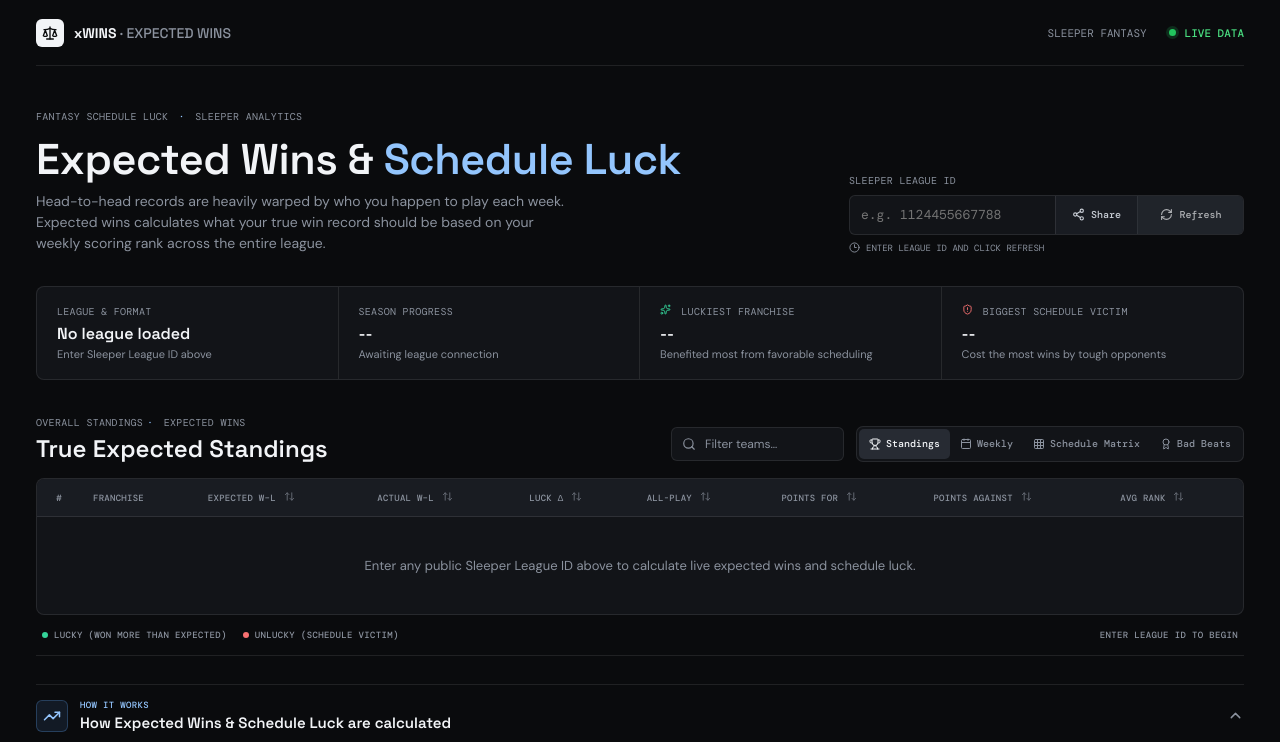
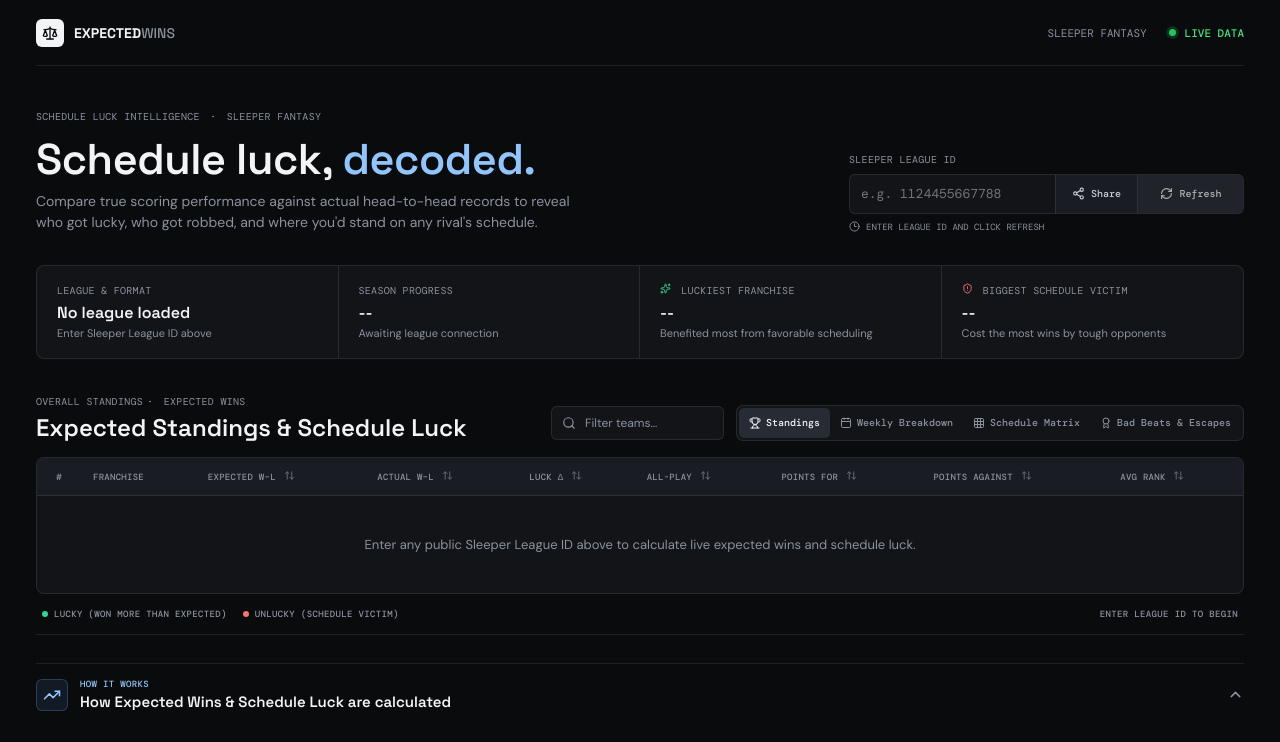
Before and after one commit to deep1130/fantasy-expected-wins, a React (Vite) app: page / in a window 1280 px wide. Shown: the top 742 px of the page. Built offline with nearby package versions, Linux system fonts and the light colour scheme; the HTML template or start-up script is replaced by a standard one.

Commit message:
Refine page titles and brand, prevent team names getting cut off in inspector, and do not auto-load saved league on empty entry

```diff
--- a/index.html
+++ b/index.html
@@ -4,7 +4,7 @@
     <meta charset="UTF-8" />
     <link rel="icon" type="image/svg+xml" href="/favicon.svg" />
     <meta name="viewport" content="width=device-width, initial-scale=1.0" />
-    <title>Fantasy Expected Wins · Sleeper Schedule Luck & xW Calculator</title>
+    <title>Expected Wins · Sleeper Schedule Luck & Analytics</title>
     <meta name="description" content="Calculate expected wins, schedule luck, and all-play standings for any Sleeper fantasy football league with head-to-head and median scoring." />
   </head>
   <body>
--- a/src/App.css
+++ b/src/App.css
@@ -1546,11 +1546,12 @@ tbody tr:active td.sticky-col {
   white-space: nowrap;
 }
 .m-summary-chip strong {
-  font: 600 12px var(--display);
+  font: 600 11.5px var(--display);
   color: var(--ink);
   white-space: nowrap;
   overflow: hidden;
   text-overflow: ellipsis;
+  max-width: 100%;
 }
 .chip-sub {
   font: 9.5px var(--mono);
@@ -1581,22 +1582,27 @@ tbody tr:active td.sticky-col {
 .m-sim-card-left {
   display: flex;
   flex-direction: column;
-  gap: 2px;
+  gap: 3px;
   min-width: 0;
+  flex: 1;
 }
 .m-sim-title {
-  font: 600 12.5px var(--display);
-  color: var(--ink);
-  white-space: nowrap;
-  overflow: hidden;
-  text-overflow: ellipsis;
+  font: 600 13px var(--display);
+  color: var(--ink);
+  white-space: normal;
+  word-break: break-word;
+  line-height: 1.35;
+}
+.m-sim-title strong {
+  color: var(--accent-text);
+  font-weight: 700;
 }
 .m-sim-desc {
   font: 10px var(--mono);
   color: var(--muted);
-  white-space: nowrap;
-  overflow: hidden;
-  text-overflow: ellipsis;
+  white-space: normal;
+  word-break: break-word;
+  line-height: 1.3;
 }
 .m-sim-card-right {
   display: flex;
--- a/src/App.tsx
+++ b/src/App.tsx
@@ -50,8 +50,6 @@ function getInitialLeagueId(): string {
     if (fromQuery && fromQuery.trim()) return fromQuery.trim()
     const fromHash = window.location.hash.replace(/^#\/?/, '').trim()
     if (fromHash && /^\d+$/.test(fromHash)) return fromHash
-    const saved = localStorage.getItem('last_expected_wins_league_id')
-    if (saved && saved.trim()) return saved.trim()
   }
   return ''
 }
@@ -88,7 +86,6 @@ export default function App() {
       setData(nextData)
       setLastUpdated(Date.now())
       if (typeof window !== 'undefined') {
-        localStorage.setItem('last_expected_wins_league_id', activeId)
         const url = new URL(window.location.href)
         url.searchParams.set('league', activeId)
         window.history.replaceState({}, '', url.toString())
@@ -356,9 +353,9 @@ export default function App() {
   return (
     <main className="app-shell">
       <header className="topbar">
-        <a href="/" className="brand" title="Fantasy Expected Wins">
+        <a href="./" className="brand" title="Expected Wins">
           <span className="brand-mark"><Scale size={16} /></span>
-          <span>xWINS <span className="brand-light">· EXPECTED WINS</span></span>
+          <span>EXPECTED<span className="brand-light">WINS</span></span>
         </a>
         <div className="topbar-right">
           <span className="season-label">
@@ -372,14 +369,13 @@ export default function App() {
       <section className="intro">
         <div>
           <p className="eyebrow">
-            FANTASY SCHEDULE LUCK <span>·</span> {analysis ? analysis.leagueName.toUpperCase() : 'SLEEPER ANALYTICS'}
+            SCHEDULE LUCK INTELLIGENCE <span>·</span> {analysis ? analysis.leagueName.toUpperCase() : 'SLEEPER FANTASY'}
           </p>
           <h1>
-            Expected Wins &amp; <em>Schedule Luck</em>
+            Schedule luck, <em>decoded.</em>
           </h1>
           <p className="intro-copy">
-            Head-to-head records are heavily warped by who you happen to play each week.
-            Expected wins calculates what your true win record should be based on your weekly scoring rank across the entire league.
+            Compare true scoring performance against actual head-to-head records to reveal who got lucky, who got robbed, and where you'd stand on any rival's schedule.
           </p>
         </div>
 
@@ -539,15 +535,15 @@ export default function App() {
           <div>
             <p className="eyebrow">
               {view === 'standings' && 'OVERALL STANDINGS'}
-              {view === 'weekly' && `WEEK ${selectedWeek} MATCHUPS & RANKS`}
-              {view === 'matrix' && 'SCHEDULE MATRIX (WHAT IF?)'}
-              {view === 'superlatives' && 'ROBBERIES & ESCAPES'}
+              {view === 'weekly' && `WEEK ${selectedWeek} BREAKDOWN`}
+              {view === 'matrix' && 'SCHEDULE SIMULATION'}
+              {view === 'superlatives' && 'SUPERLATIVES'}
               <span>·</span> {analysis ? `${analysis.totalTeams} TEAMS` : 'EXPECTED WINS'}
             </p>
             <h2>
-              {view === 'standings' && 'True Expected Standings'}
-              {view === 'weekly' && `Week ${selectedWeek} Scoring & Win Shares`}
-              {view === 'matrix' && 'Opponent Schedule Comparison Matrix'}
+              {view === 'standings' && 'Expected Standings & Schedule Luck'}
+              {view === 'weekly' && `Week ${selectedWeek} Matchup Outcomes & Win Shares`}
+              {view === 'matrix' && 'What-If Schedule Simulation Matrix'}
               {view === 'superlatives' && 'Worst Bad Beats & Lucky Escapes'}
             </h2>
           </div>
@@ -597,7 +593,8 @@ export default function App() {
                 onClick={() => setView('weekly')}
               >
                 <Calendar size={12} />
-                <span>Weekly</span>
+                <span className="tab-label-full">Weekly Breakdown</span>
+                <span className="tab-label-short">Weekly</span>
               </button>
               <button
                 type="button"
@@ -614,7 +611,8 @@ export default function App() {
                 onClick={() => setView('superlatives')}
               >
                 <Award size={12} />
-                <span>Bad Beats</span>
+                <span className="tab-label-full">Bad Beats &amp; Escapes</span>
+                <span className="tab-label-short">Bad Beats</span>
               </button>
             </div>
           </div>
@@ -1302,7 +1300,7 @@ export default function App() {
                   onClick={() => setShowRawMatrix(true)}
                 >
                   <Grid3x3 size={13} />
-                  <span>Full 12×12 Matrix Grid</span>
+                  <span>Full Grid ({totalTeams}×{totalTeams})</span>
                 </button>
               </div>
 
@@ -1385,21 +1383,21 @@ export default function App() {
                       <span className="chip-sub">{formatPct(activeMatrixTeam.actualWinPct)}</span>
                     </div>
                     <div className="m-summary-chip highlight">
-                      <span className="chip-tag">BEST SCHEDULE</span>
-                      <strong className="accent">
-                        {matrixComparisons[0]?.ownerTeam.teamName.slice(0, 11)}
+                      <span className="chip-tag">EASIEST SCHEDULE</span>
+                      <strong className="accent" title={matrixComparisons[0]?.ownerTeam.teamName}>
+                        {matrixComparisons[0]?.ownerTeam.teamName}
                       </strong>
                       <span className="chip-sub">
-                        {matrixComparisons[0]?.hypotheticalWins}–{matrixComparisons[0]?.hypotheticalLosses} ({formatPct(matrixComparisons[0]?.winPct ?? 0)})
+                        {formatDec(matrixComparisons[0]?.hypotheticalWins, 0)}–{formatDec(matrixComparisons[0]?.hypotheticalLosses, 0)} ({formatPct(matrixComparisons[0]?.winPct ?? 0)})
                       </span>
                     </div>
                     <div className="m-summary-chip">
-                      <span className="chip-tag">TOUGHEST</span>
-                      <strong>
-                        {matrixComparisons[matrixComparisons.length - 1]?.ownerTeam.teamName.slice(0, 11)}
+                      <span className="chip-tag">TOUGHEST SCHEDULE</span>
+                      <strong title={matrixComparisons[matrixComparisons.length - 1]?.ownerTeam.teamName}>
+                        {matrixComparisons[matrixComparisons.length - 1]?.ownerTeam.teamName}
                       </strong>
                       <span className="chip-sub">
-                        {matrixComparisons[matrixComparisons.length - 1]?.hypotheticalWins}–{matrixComparisons[matrixComparisons.length - 1]?.hypotheticalLosses}
+                        {formatDec(matrixComparisons[matrixComparisons.length - 1]?.hypotheticalWins, 0)}–{formatDec(matrixComparisons[matrixComparisons.length - 1]?.hypotheticalLosses, 0)}
                       </span>
                     </div>
                   </div>
@@ -1414,11 +1412,15 @@ export default function App() {
                         >
                           <div className="m-sim-card-left">
                             <span className="m-sim-title">
-                              {c.isOwn ? 'Real Schedule (Actual Opponents)' : `On ${c.ownerTeam.teamName}'s Schedule`}
+                              {c.isOwn ? (
+                                'Real Schedule (Their Actual Opponents)'
+                              ) : (
+                                <>On <strong>{c.ownerTeam.teamName}</strong>’s Schedule</>
+                              )}
                             </span>
                             <span className="m-sim-desc">
                               {c.isOwn
-                                ? 'Their actual opponents faced'
+                                ? 'Their official regular season record'
                                 : c.deltaFromOwn === 0
                                 ? 'Identical record'
                                 : `${deltaSign}${formatDec(c.deltaFromOwn, 1)} wins vs real schedule`}
```
